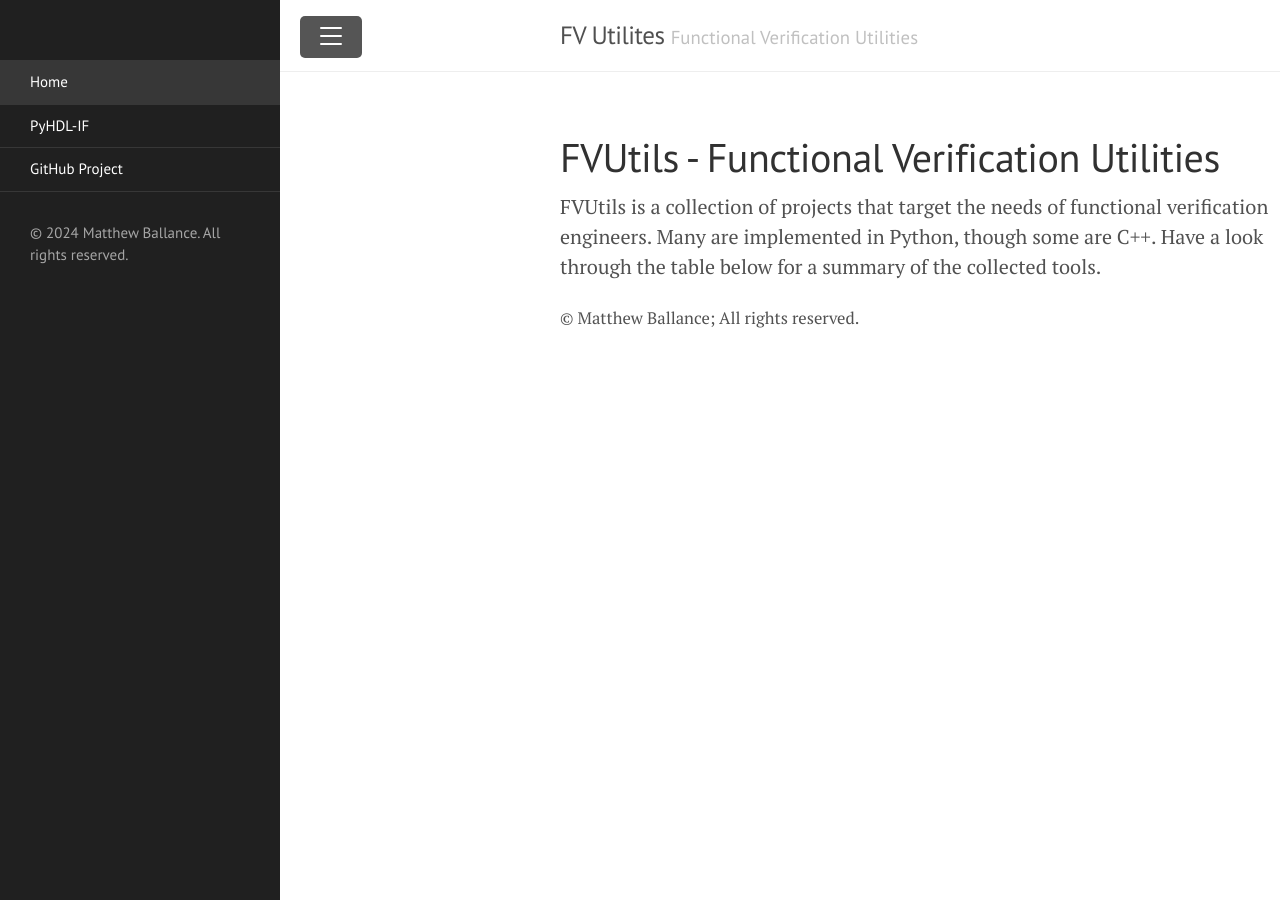
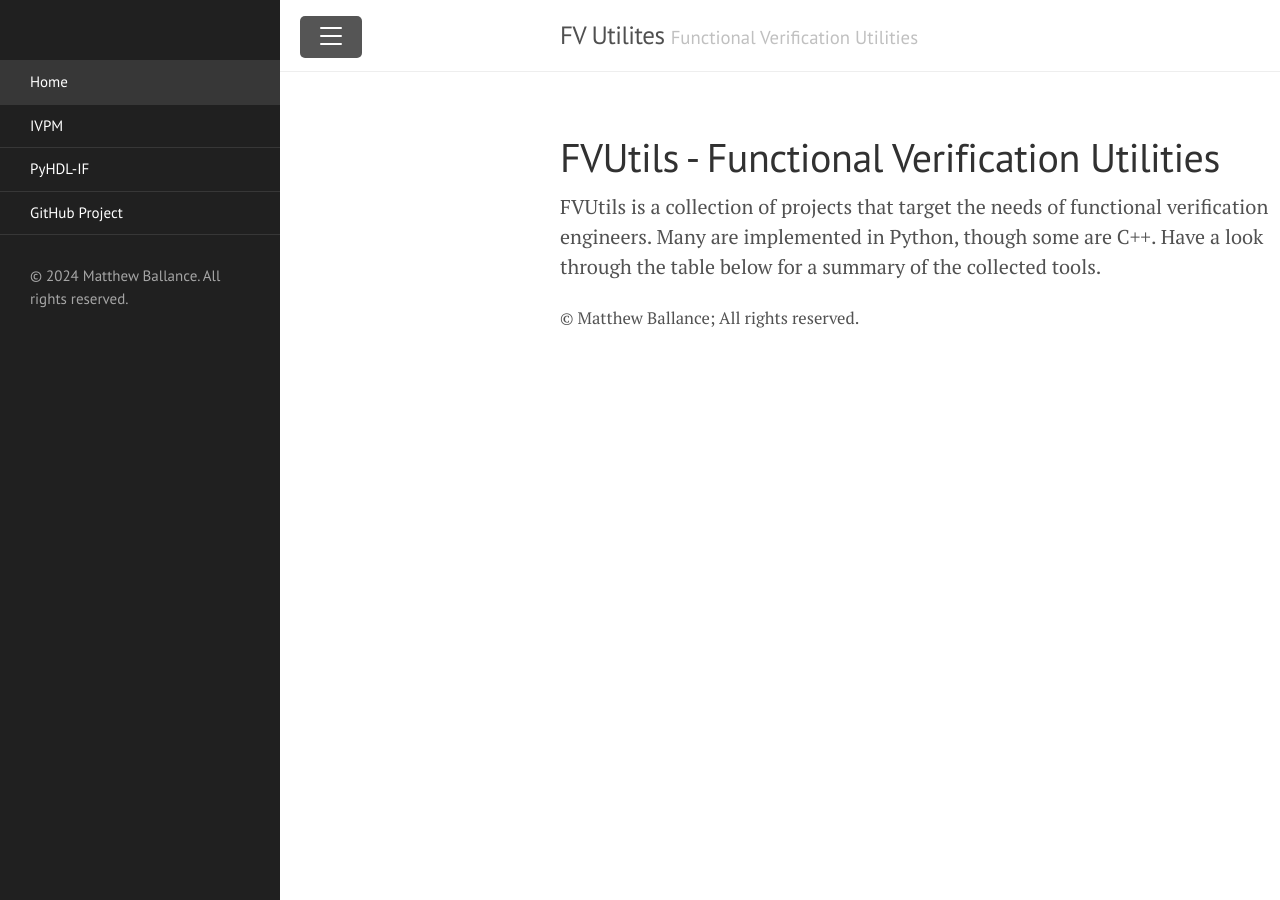
Before and after one commit to fvutils/fvutils.github.io, a Jekyll site: the page built from index.md, in a window 1280 px wide. Built offline with Jekyll 4.4.1, drawn with Linux system fonts in a browser that asks for light colours.

Commit message:
Add IVPM to the list of FVUtils projects
Signed-off-by: Matthew Ballance <matt.ballance@gmail.com>

```diff
--- a/_includes/sidebar.html
+++ b/_includes/sidebar.html
@@ -29,6 +29,7 @@
     <a class="sidebar-nav-item" href="http://tblink-rpc.github.io/tblink-rpc-docs/index.html">Documentation</a>
     <a class="sidebar-nav-item" href="{{ site.github.repo }}/archive/v{{ site.version }}.zip">Download</a>
     -->
+    <a class="sidebar-nav-item" href="{{ site.rooturl }}/ivpm">IVPM</a>
     <a class="sidebar-nav-item" href="{{ site.rooturl }}/pyhdl-if">PyHDL-IF</a>
     <a class="sidebar-nav-item" href="{{ site.github.repo }}">GitHub Project</a>
     <!--
```
